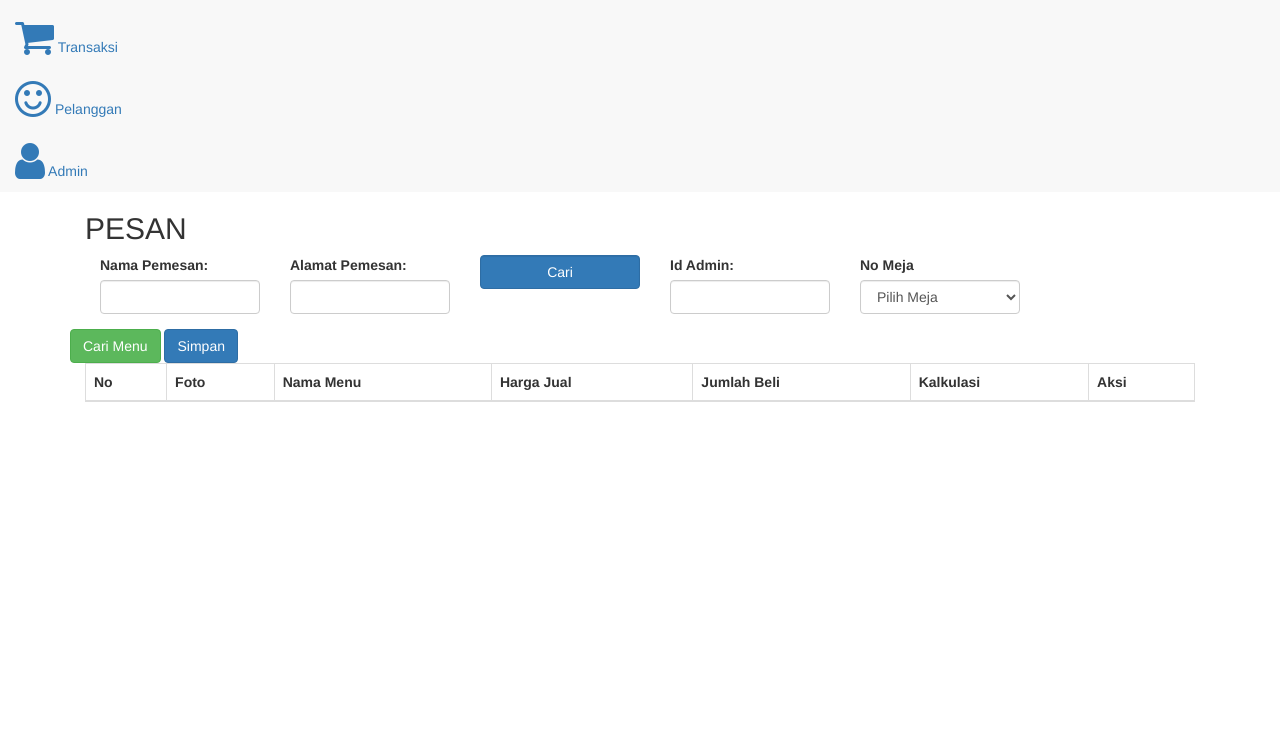
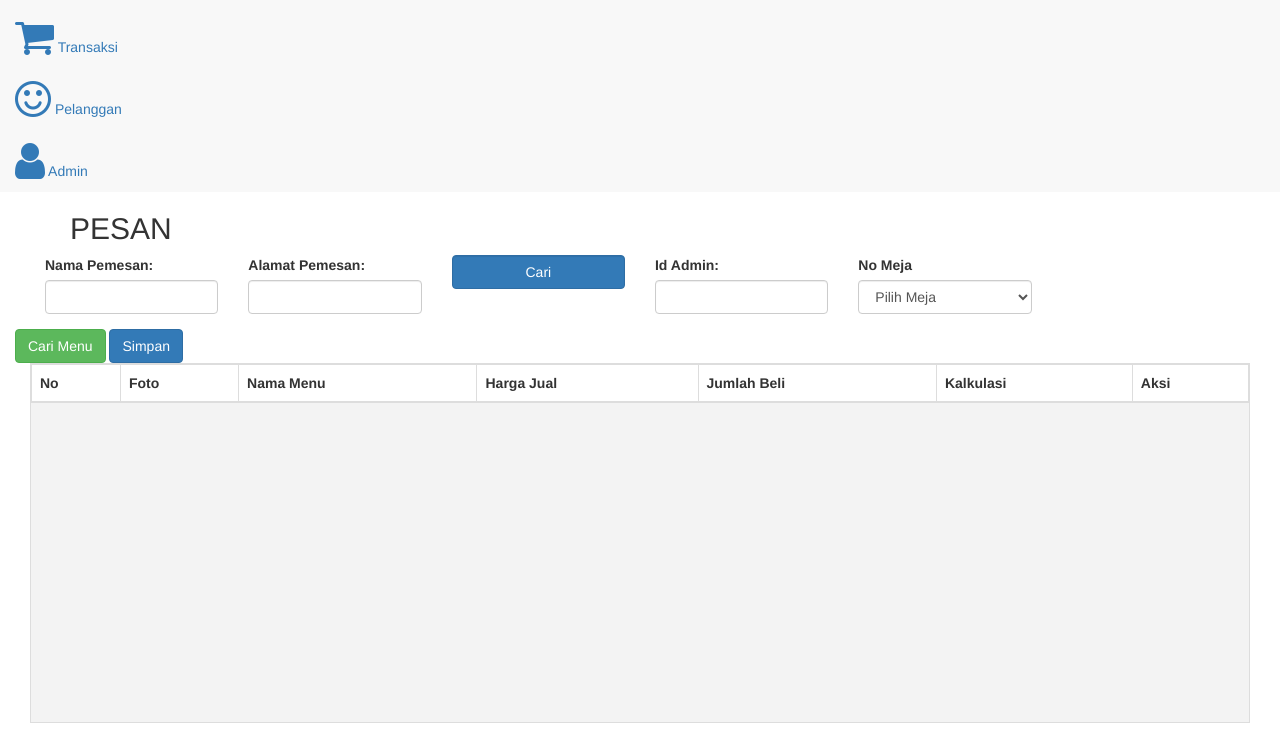
Before and after one commit to tugaswebstiki/tugasopitdexdizwandas, a PHP site: page /index.php?halaman=pesan in a window 1280 px wide. Shown: the part 474-1217 px from the top of the page. Before the commit the page ends 876 px from the top, so only its background shows below. Run offline with PHP 8.4, Linux system fonts and the light colour scheme; data that the repository does not hold is empty; some libraries are stand-ins or nearby versions.

Commit message:
restorant

```diff
--- a/admin/index.php
+++ b/admin/index.php
@@ -12,6 +12,7 @@
     <link href="../assets/js/morris/morris-0.4.3.min.css" rel="stylesheet" />
     <link href="../assets/css/custom.css" rel="stylesheet" />
     <link href='http://fonts.googleapis.com/css?family=Open+Sans' rel='stylesheet' type='text/css' />
+
     <link href="../assets/css/ganti.css" rel="stylesheet" />
 
     <script>
@@ -94,8 +95,8 @@
         </nav>
 
 
-        <div id="page-wrapper" >
-            <div  id="page-inner" style="height: 500px">
+        <div id="page-wrapper" style="max-height: 500px !important;" >
+            <div  id="page-inner" style="max-height: 500px !important;">
                 <?php
                     if (isset($_GET['halaman']))
                     {
--- a/admin/pesan.php
+++ b/admin/pesan.php
@@ -1,10 +1,10 @@
-<div class="container">
+<div class="col-md-12">
 <div class="container judul"><h2>PESAN</h2></div>
 
 
 <form >
 
-<div class="container">
+<div class="col-md-12">
 
 		<div class="col-md-2 ubah">
 			<div class="form-group">
@@ -78,6 +78,7 @@
 
 <a type="button" class="btn btn-success" data-toggle="modal" data-target="#carimenu">Cari Menu</a>
 <div class="col-md-12">
+	<div class="table table-bordered" style="height:360px;overflow-y: scroll; background-color: #F3F3F3">
 	<table class="table table-bordered table-hover ">
 	<thead>
 		<tr>
@@ -96,6 +97,7 @@
 
 	</tbody>
 </table>
+</div>
 </div>
 
 
```
